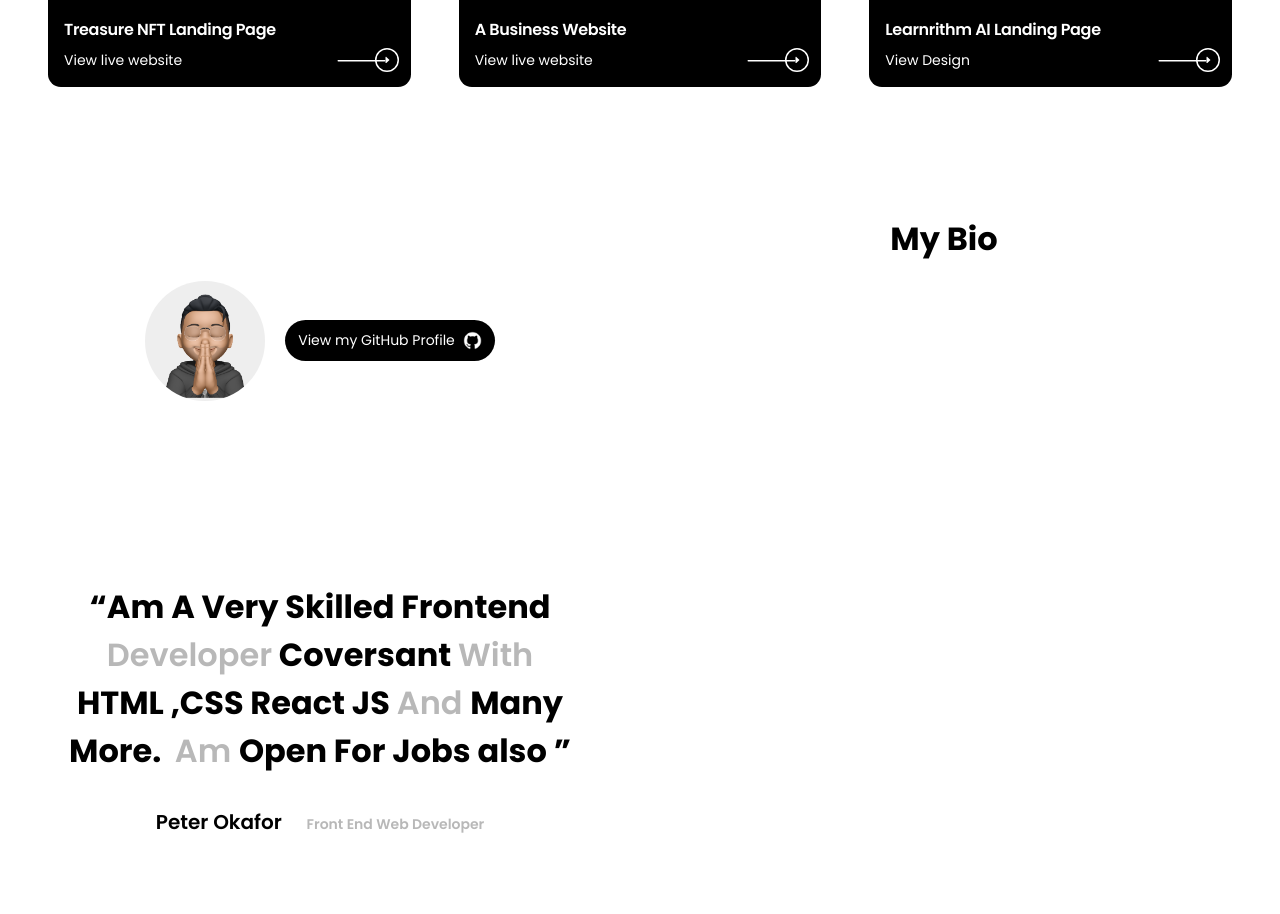
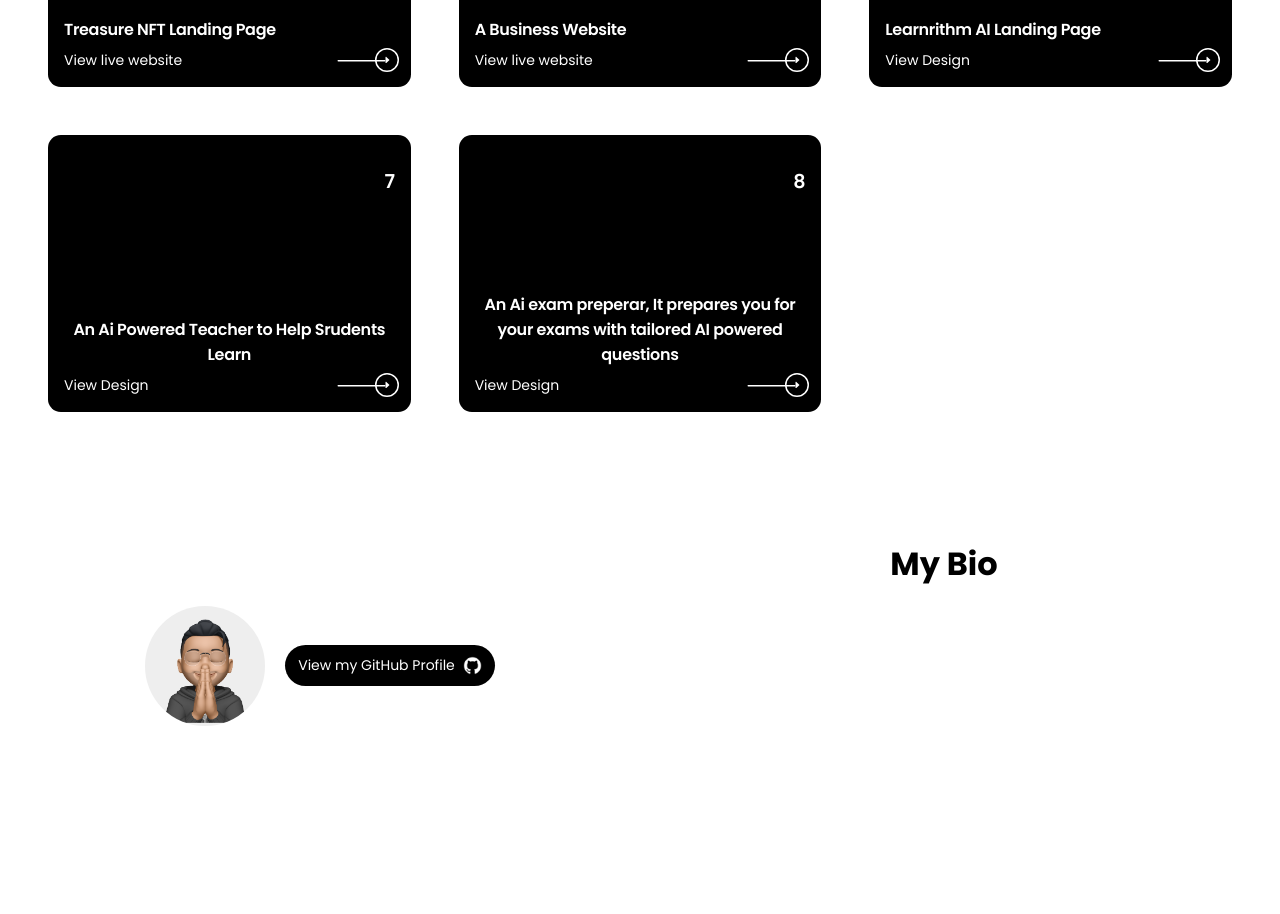
Before and after one commit to chuchu2005/reactportfoliowebsite, a React (Create React App) app: page / in a window 1280 px wide. Shown: the part 1520-2434 px from the top of the page. Built offline with nearby package versions, Linux system fonts and the light colour scheme.

Commit message:
Update Portfolio.js

```diff
--- a/src/components/portfolio/Portfolio.js
+++ b/src/components/portfolio/Portfolio.js
@@ -52,6 +52,18 @@ const Portfolio = () => {
       title: "Learnrithm AI Landing Page",
       onLinkClick: "View Design",
     },
+       {
+      id: 7,
+      link: "https://aiteacher.learnrithm.com",
+      title: "An Ai Powered Teacher to Help Srudents Learn",
+      onLinkClick: "View Design",
+    },
+       {
+      id: 8,
+      link: "https://quiz.learnrithm.com",
+      title: "An Ai exam preperar, It prepares you for your exams with tailored AI powered questions",
+      onLinkClick: "View Design",
+    },
   ];
 
   return (
```
